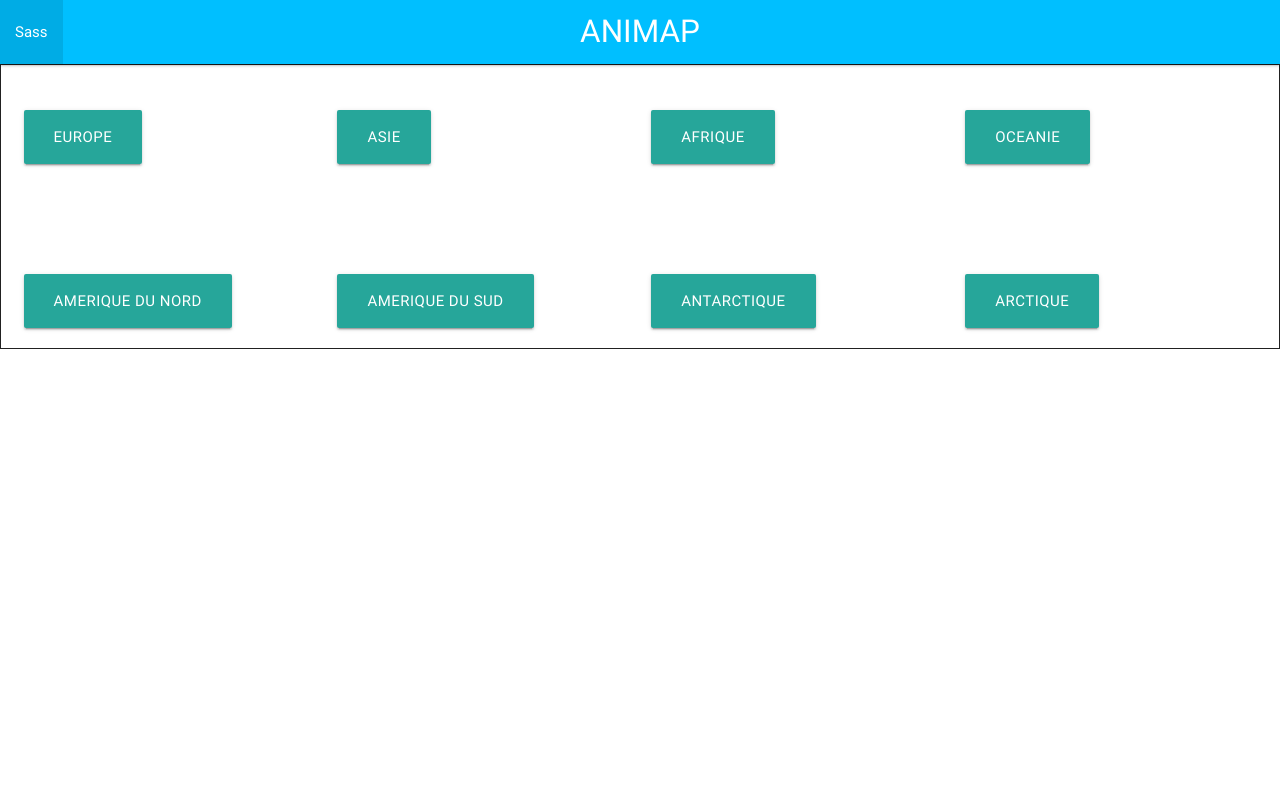
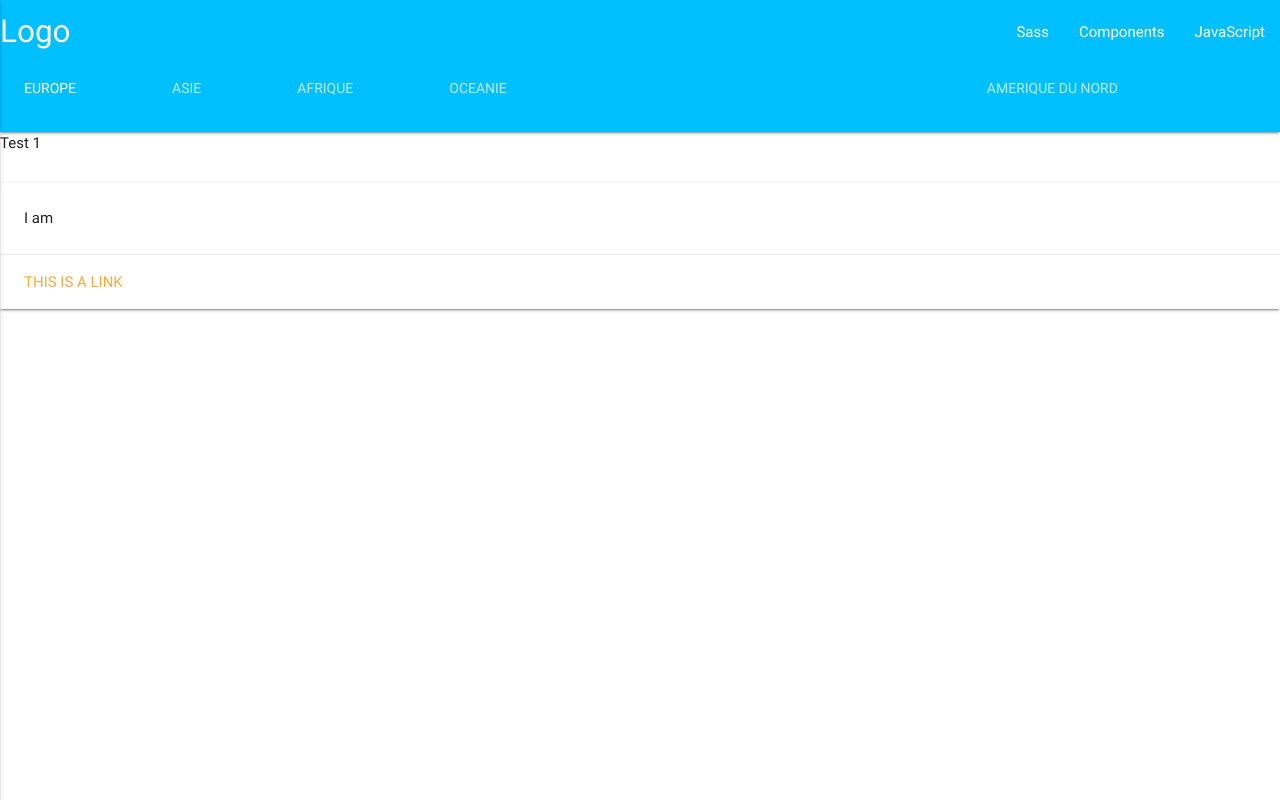
Before and after one commit to kevinGRASSET/SiteWeb_Animaux, a plain HTML site: page Index.html in a window 1280 px wide. Drawn offline with nearby package versions, Linux system fonts and the light colour scheme; no server answers.

Commit message:
V0.5
Motif navra et ajoute bloc text

```diff
--- a/Index.html
+++ b/Index.html
@@ -10,80 +10,82 @@
   </head>
   <body>
 
-      <nav>
-         <div class="nav-wrapper">
-           <a href="#" class="brand-logo center">ANIMAP</a>
-           <ul id="nav-mobile" class="left hide-on-med-and-down">
-             <li><a href="sass.html">Sass</a></li>
-           </ul>
-         </div>
-      </nav>
+     <nav class="nav-extended">
+      <div class="nav-wrapper">
+        <a href="#" class="brand-logo">Logo</a>
+        <a href="#" data-activates="mobile-demo" class="button-collapse"><i class="material-icons">menu</i></a>
+        <ul id="nav-mobile" class="right hide-on-med-and-down">
+          <li><a href="sass.html">Sass</a></li>
+          <li><a href="badges.html">Components</a></li>
+          <li><a href="collapsible.html">JavaScript</a></li>
+        </ul>
+        <ul class="side-nav" id="mobile-demo">
+          <li><a href="sass.html">Sass</a></li>
+          <li><a href="badges.html">Components</a></li>
+          <li><a href="collapsible.html">JavaScript</a></li>
+        </ul>
+      </div>
+      <div class="row">
 
-      <div id="aside">
-        <div class="row" >
-          <div class="col l12">
-            <aside class="">
-                <br  />
-                <br  />
-                <div class="">
-                <div class="col l3">
-                  <a class="waves-effect waves-light btn-large">EUROPE</a>
-                </div>
-                <div class="col l3">
-                  <a class="waves-effect waves-light btn-large">ASIE</a>
-                </div>
-                <div class="col l3">
-                  <a class="waves-effect waves-light btn-large">AFRIQUE</a>
-                </div>
-                <div class="col l3">
-                  <a class="waves-effect waves-light btn-large">OCEANIE</a>
-                </div>
-              </aside>
-            </div>
-          </div>
+      <div class="nav-content">
+        <ul class="tabs tabs-transparent">
+          <li class="tab"><a href="#test1" class="center">EUROPE</a></li>
+          <li class="tab disabled"><a href="#t"></a></li>
+          <li class="tab "><a href="#test2">ASIE</a></li>
+          <li class="tab disabled"><a href="#"></a></li>
+          <li class="tab "><a href="#test3">AFRIQUE</a></li>
+          <li class="tab disabled"><a href="#t"></a></li>
+          <li class="tab "><a href="#test4">OCEANIE</a></li>
 
-          <br  />
-          <br  />
-          <div class="row" >
-            <div class="col l12">
-              <aside class="">
-                  <br  />
-                  <br  />
-                  <div class="">
-                  <div class="col l3">
-                    <a class="waves-effect waves-light btn-large">AMERIQUE DU NORD</a>
-                  </div>
-                  <div class="col l3">
-                    <a class="waves-effect waves-light btn-large">AMERIQUE DU SUD</a>
-                  </div>
-                  <div class="col l3">
-                    <a class="waves-effect waves-light btn-large">ANTARCTIQUE</a>
-                  </div>
-                  <div class="col l3">
-                    <a class="waves-effect waves-light btn-large">ARCTIQUE</a>
-                  </div>
 
-                </aside>
-              </div>
-          </div>
+          <li class="tab disabled"><a href="#t"></a></li>
+          <li class="tab disabled"><a href="#t"></a></li>
+          <li class="tab disabled"><a href="#t"></a></li>
+          <li class="tab disabled"><a href="#t"></a></li>
+          <li class="tab disabled"><a href="#t"></a></li>
+          <li class="tab disabled"><a href="#t"></a></li>
+          <li class="tab disabled"><a href="#t"></a></li>
+          <li class="tab disabled"><a href="#t"></a></li>
+          <li class="tab disabled"><a href="#t"></a></li>
+
+          <li class="tab "><a href="#test5">AMERIQUE DU NORD</a></li>
+          <li class="tab disabled"><a href="#t"></a></li>
+          <li class="tab "><a href="#test6">AMERIQUE DU SUD</a></li>
+          <li class="tab disabled"><a href="#t"></a></li>
+          <li class="tab "><a href="#test7">ANTARCTIQUE</a></li>
+          <li class="tab disabled"><a href="#t"></a></li>
+          <li class="tab "><a href="#test8">ARCTIQUE</a></li>
+
+        </ul>
       </div>
+
+    </div>
+    </nav>
+    <div id="test1" class="col s12">Test 1</div>
+    <div id="test2" class="col s12">Test 2</div>
+    <div id="test3" class="col s12">Test 3</div>
+    <div id="test4" class="col s12">Test 4</div>
+
+
+
+      <div class="row" id="lol">
+        <div class="col l12">
 
 
 
 
 
+        </div>
+      </div>
+
+
+
+    <div class="card horizontal"><div class="card-stacked"><div class="card-content"><p>I am</p></div><div class="card-action"><a href="#">This is a link</a></div></div></div></div>
 
 
 
 
 
-      <div class="row" id="lol">
-        <div class="col l12">
-          <ul id="liste2">
-
-          </ul>
-        </div>
-      </div>
 
 
 
@@ -133,12 +135,14 @@
           var i = 2;
           $.each(data, function(key, val)
           {
-             $("#liste2").append("<li> <a href=  index"+i+".html>"+val.name+"</a></li>");
+             $("#lol").append("<div class=card horizontal><div class=card-stacked><div class=card-content><p>"+val.name+"</p></div><div class=card-action><a href=#>This is a link</a></div></div></div></div>");
              i++;
           })
         })
       });
 
+
+
       </script>
   </body>
 </html>
```
Also changed, not shown: materialize/css/materialize.min.css.
